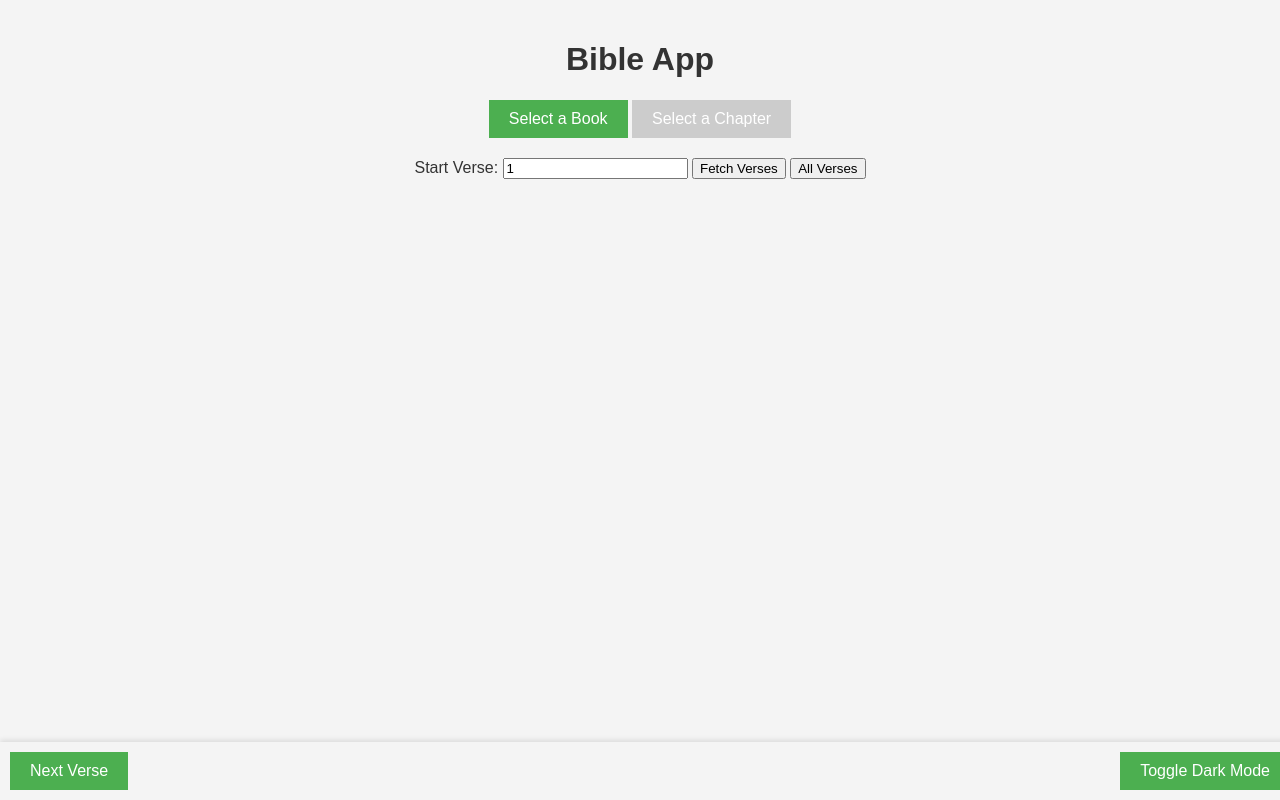
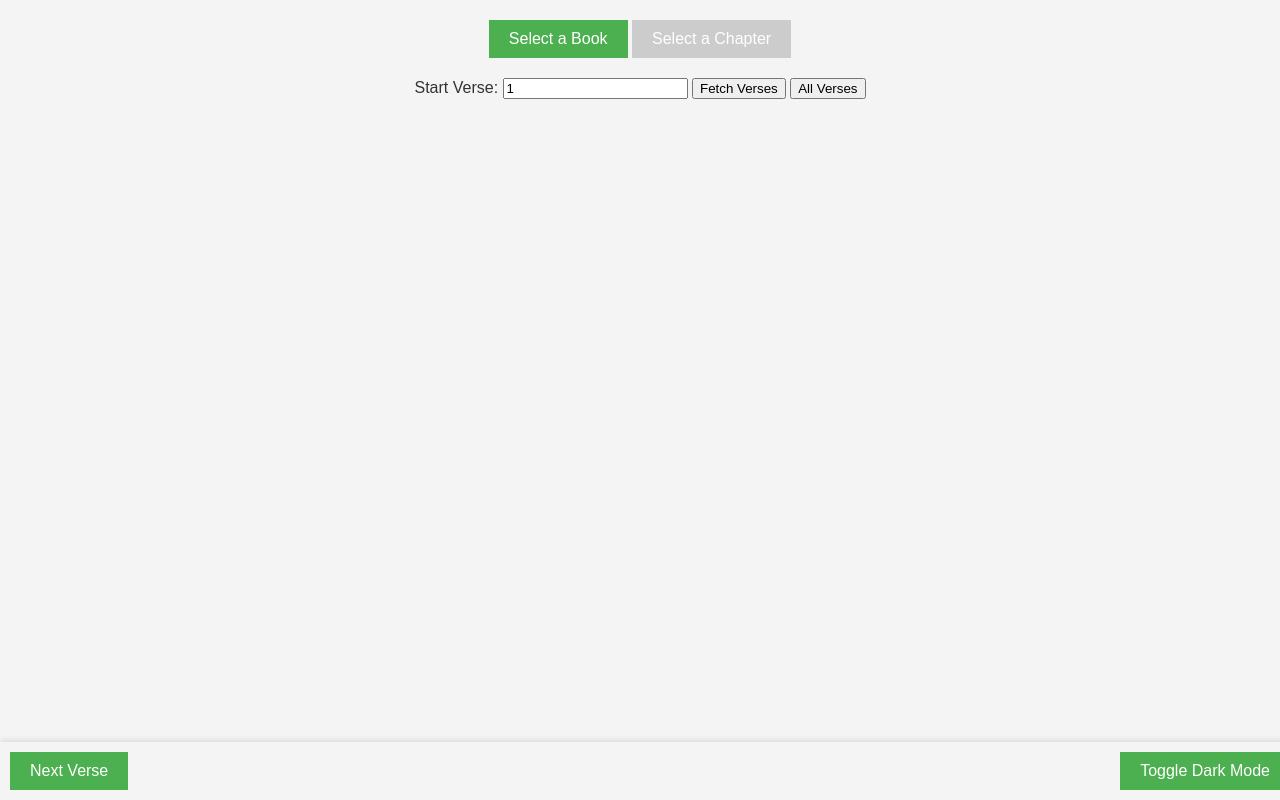
Before and after one commit to imankimver/easyCebuanoBibble, a plain HTML site: page index.html in a window 1280 px wide. Drawn offline with Linux system fonts and the light colour scheme.

Commit message:
Update index.html

```diff
--- a/index.html
+++ b/index.html
@@ -8,7 +8,6 @@
 </head>
 <body>
     <div class="container">
-        <h1 class="text-center">Bible App</h1>
         <div class="dropdown">
             <button id="booksDropdown" class="dropdown-button">Select a Book</button>
             <div id="booksContainer" class="dropdown-content">
```
